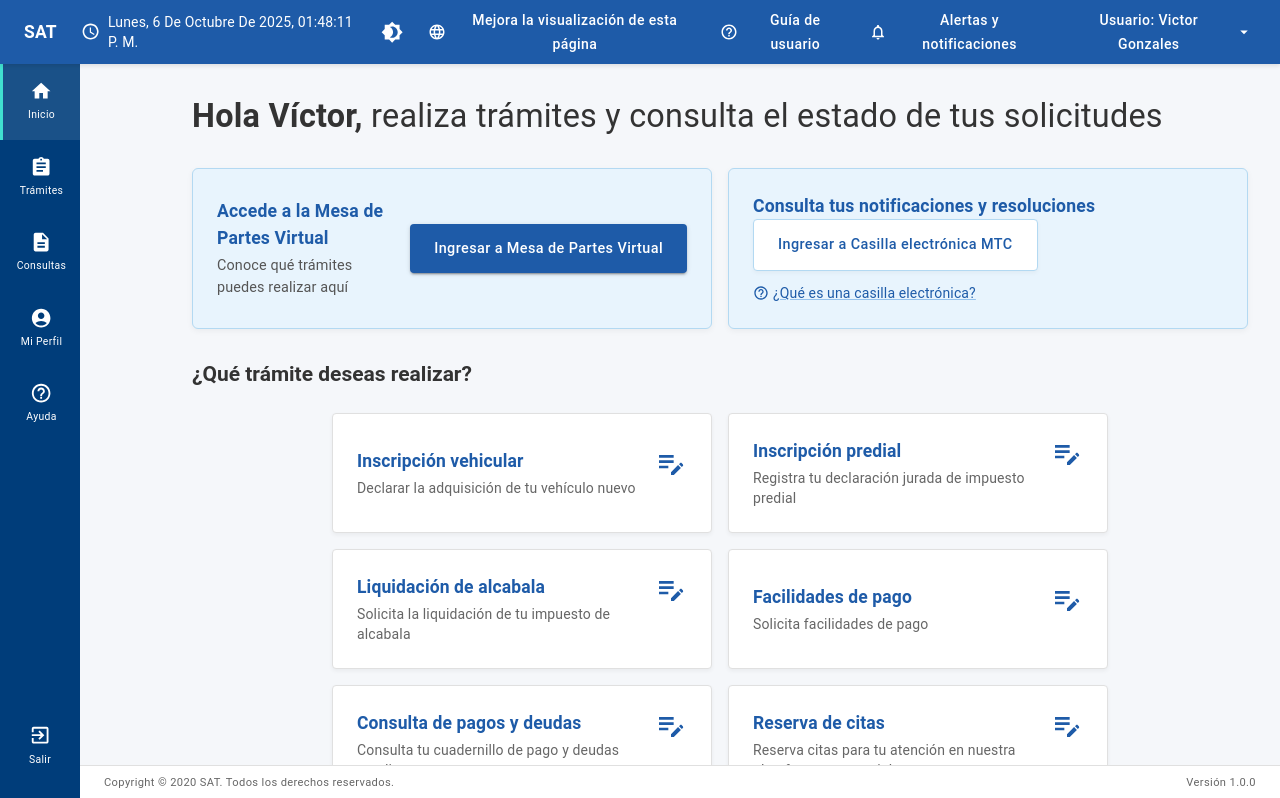
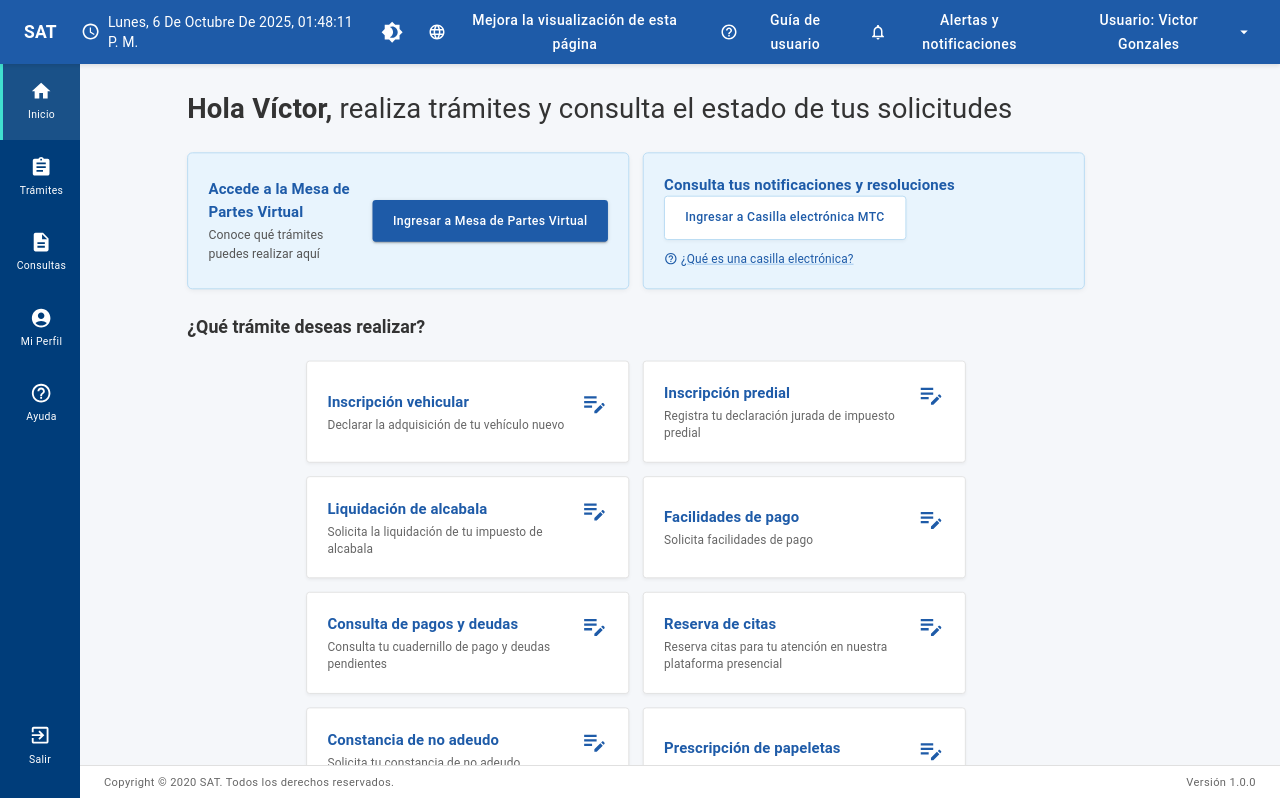
Before and after one commit to jchongs80/prototipoDJ, a React (Create React App) app: page /dashboard in a window 1280 px wide. Shown: the top 798 px of the page. Built offline with nearby package versions, Linux system fonts and the light colour scheme.

Commit message:
Actualizar

```diff
--- a/src/components/Dashboard.tsx
+++ b/src/components/Dashboard.tsx
@@ -354,7 +354,10 @@ const Dashboard: React.FC<Props> = ({onLogout}) => {
           ml: `${drawerWidth}px`,
           mt: '64px',
           p: 4,
-          bgcolor: '#f5f7fa'
+          bgcolor: '#f5f7fa',
+          transform: { lg: 'scale(0.85)', xl: 'scale(0.85)' },   // 🔹 reduce a 85 %
+          transformOrigin: 'top left',                            // mantiene alineado al borde
+          width: { lg: '118%', xl: '118%' },
         }}
       >
         {/* Welcome Section */}
```
